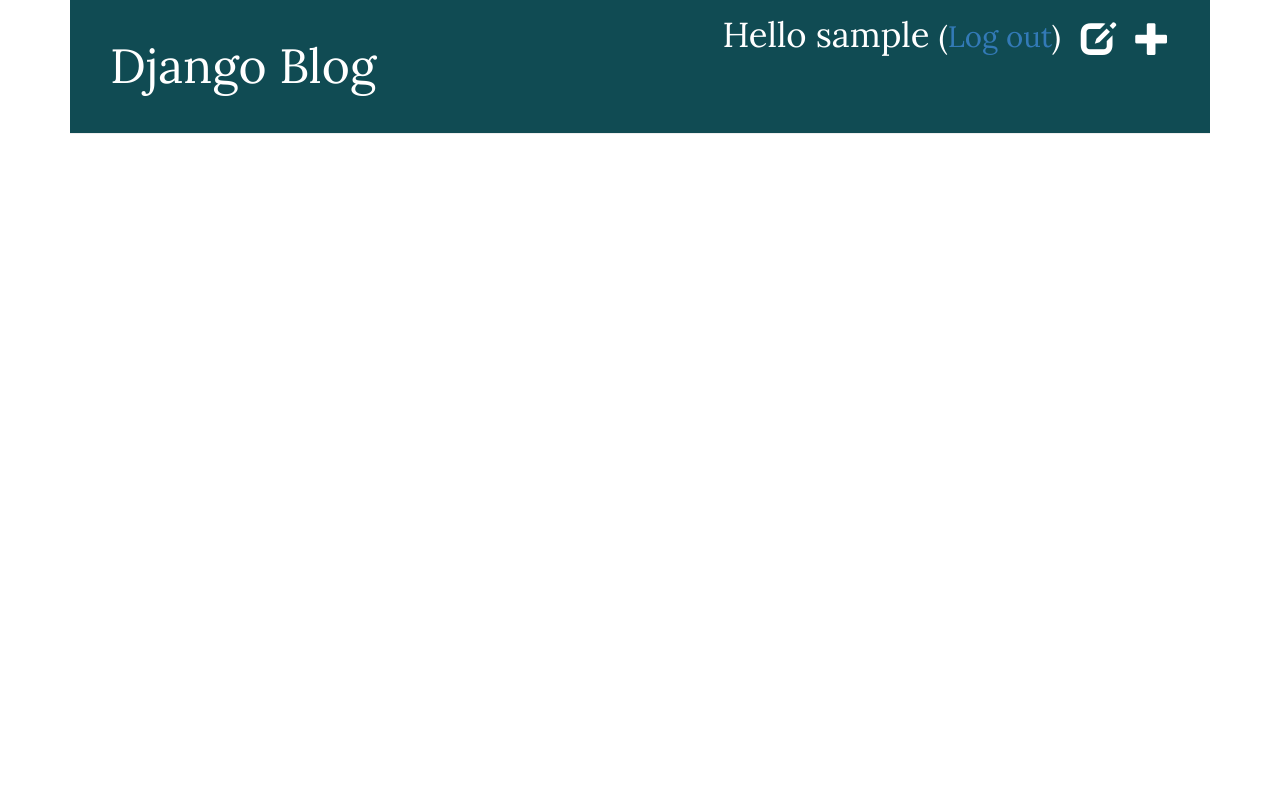
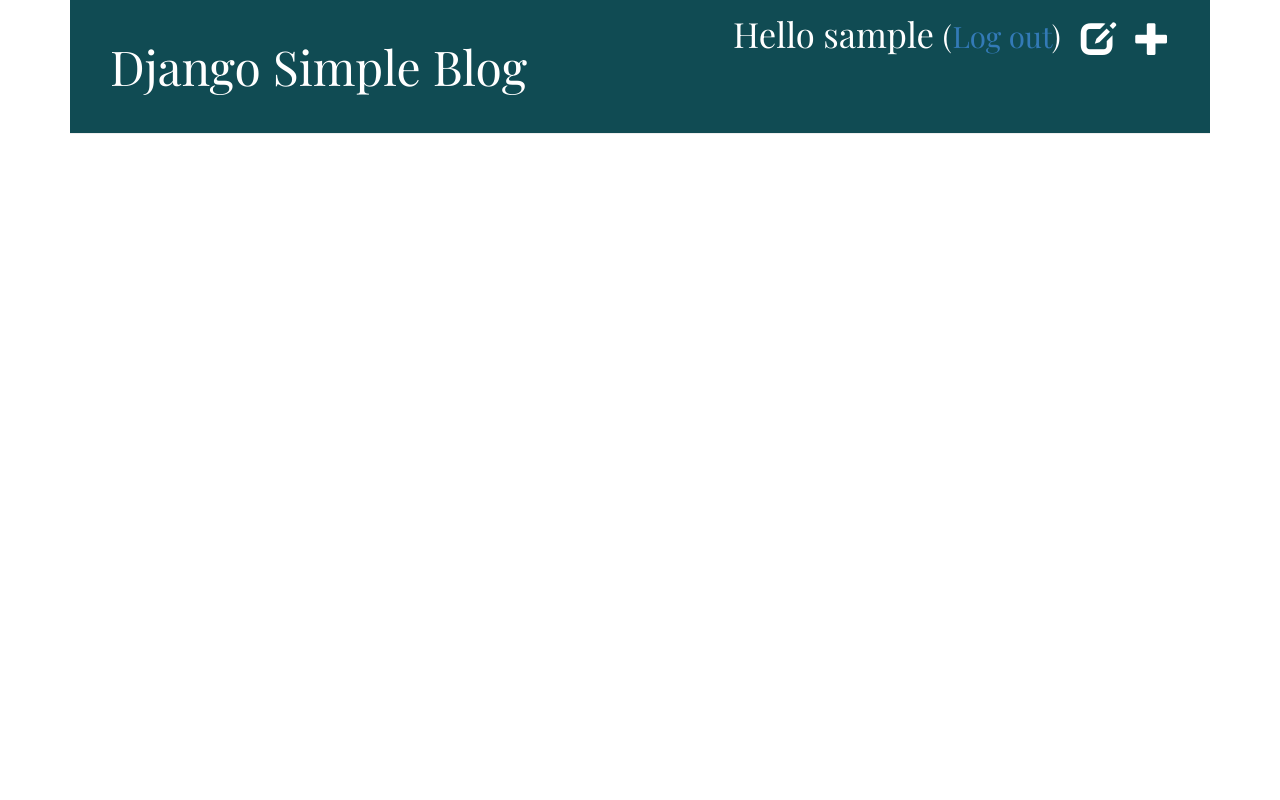
Before and after one commit to kalasni/simpledjblog, a Django app: a page that uses blog/templates/blog/base.html in a window 1280 px wide. Run offline with Django 3.2, Linux system fonts and the light colour scheme; the visitor is signed in with stand-in values (Sample User, id 1); data that the repository does not hold is empty; some libraries are stand-ins or nearby versions.

Commit message:
Modified stylish

```diff
--- a/blog/static/css/blog.css
+++ b/blog/static/css/blog.css
@@ -2,11 +2,11 @@
   /*padding-left: 15px; */
   /*font-family: 'PT Sans Narrow', sans-serif;
   font-size: 2.2em; */
-  font: 17px 'Lora', serif;
+  font: 17px 'Playfair Display', serif;
   font-weight: normal;
   line-height: normal;
   color: #000;
-  line-height: 29px;
+  line-height: 28px;
   font-weight: 300;
   padding: 0 0 70px;
 }
@@ -15,6 +15,7 @@
 h1 a {
   color: #FCA205;
   /*font-weight: bold; */
+  margin-bottom: 10px;
 }
 
 .page-header {
@@ -40,7 +41,6 @@
   float: right;
   color: #828282;
   margin-top: 10px;
-
 }
 
 .save {
--- a/blog/templates/blog/base.html
+++ b/blog/templates/blog/base.html
@@ -7,7 +7,7 @@
           <script src="https://cdnjs.cloudflare.com/ajax/libs/popper.js/1.12.3/umd/popper.min.js" integrity="sha384-vFJXuSJphROIrBnz7yo7oB41mKfc8JzQZiCq4NCceLEaO4IHwicKwpJf9c9IpFgh" crossorigin="anonymous"></script>
           <script src="https://maxcdn.bootstrapcdn.com/bootstrap/4.0.0-beta.2/js/bootstrap.min.js" integrity="sha384-alpBpkh1PFOepccYVYDB4do5UnbKysX5WZXm3XxPqe5iKTfUKjNkCk9SaVuEZflJ" crossorigin="anonymous"></script>-->
         <!--<link href="https://fonts.googleapis.com/css?family=PT+Sans+Narrow" rel="stylesheet">-->
-        <link href="https://fonts.googleapis.com/css?family=Lora" rel="stylesheet">
+        <link href="https://fonts.googleapis.com/css?family=Playfair+Display" rel="stylesheet">
         <link rel="stylesheet" href="{% static 'css/bootstrap.min.css' %}">
         <link rel="stylesheet" href="{% static 'css/blog.css' %}">
 
@@ -21,7 +21,7 @@
             {% else %}
                 <a href="{% url 'login' %}" class="top-menu"><small><span class="glyphicon glyphicon-lock"></span></small></a>
             {% endif %}
-            <h1><a href="/">Django Blog</a></h1>
+            <h1><a href="/">Django Simple Blog</a></h1>
         </div>
         <div class="content container">
             <div class="row">
```
